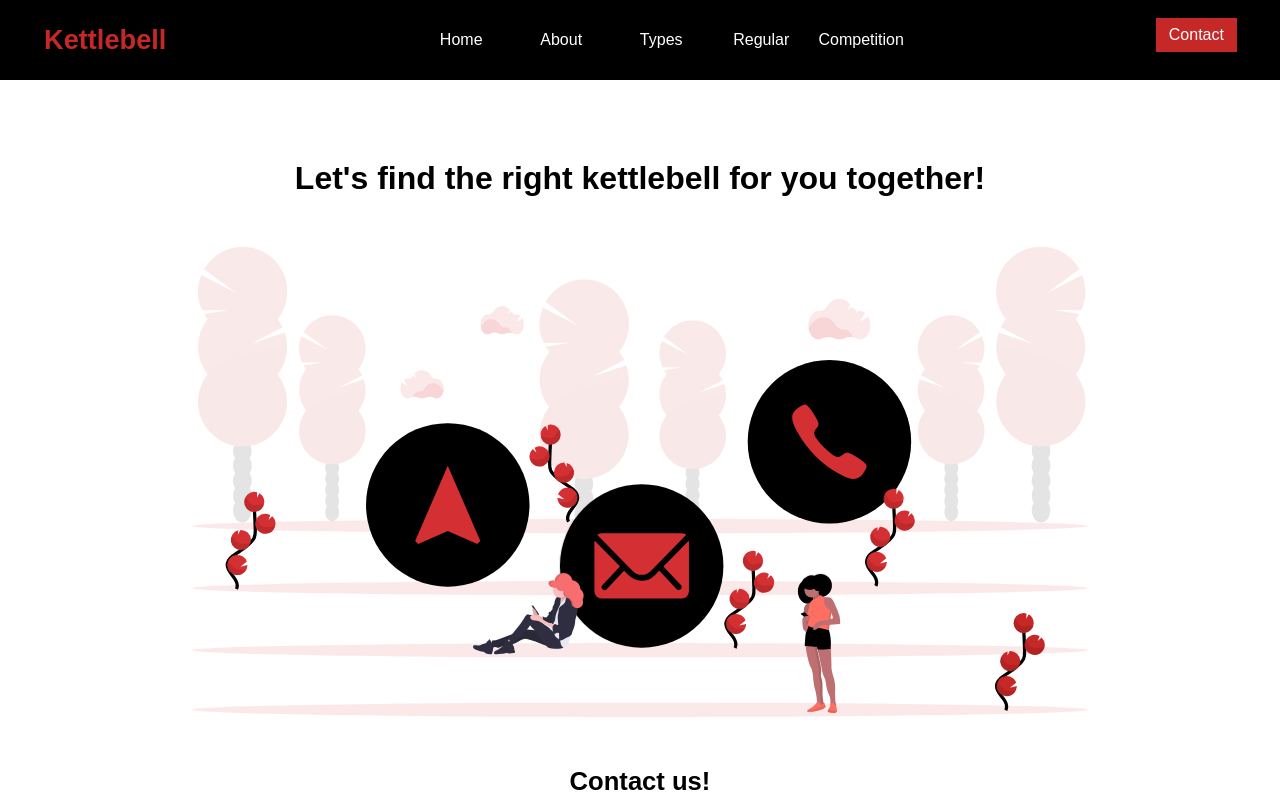
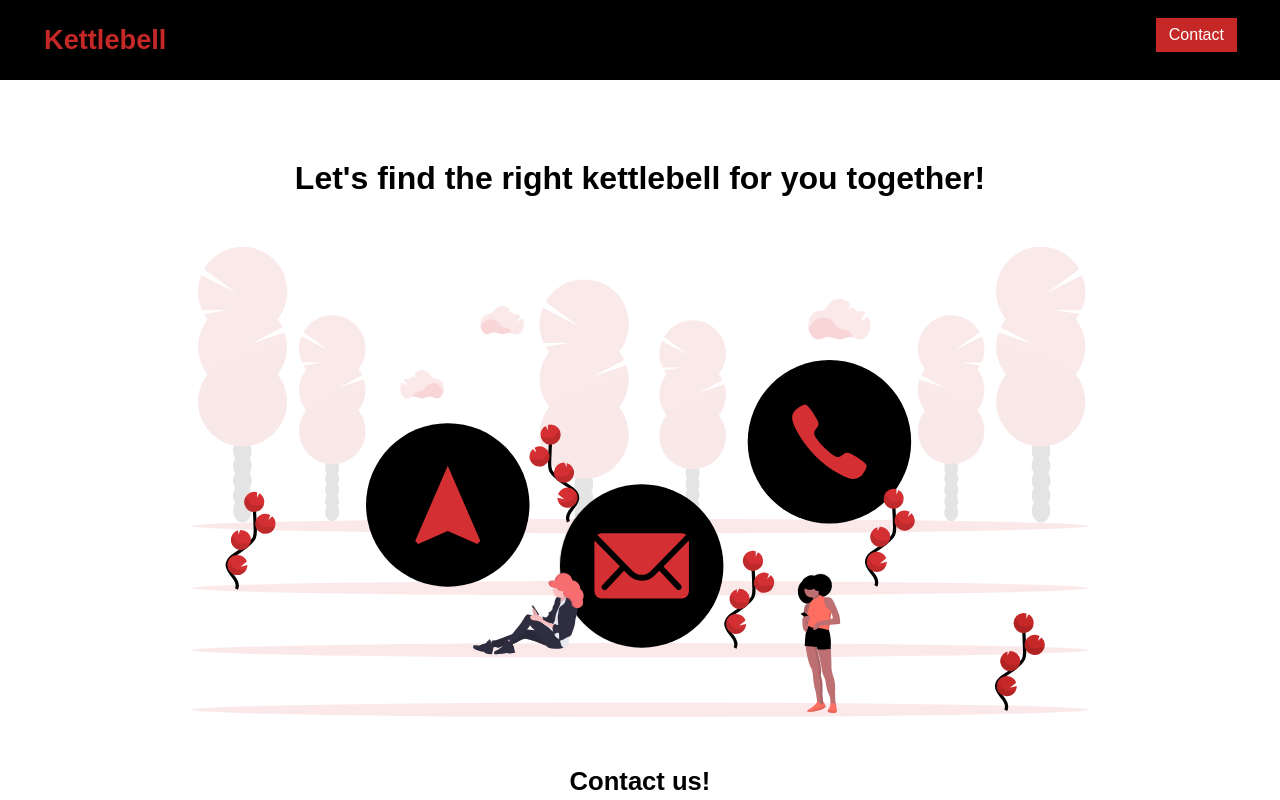
Before and after one commit to nebojsadj/Kettlebells, a React (Create React App) app: page /contact in a window 1280 px wide. Shown: the top 800 px of the page. Built offline with nearby package versions, Linux system fonts and the light colour scheme.

Commit message:
Sidebar repair

```diff
--- a/src/App.js
+++ b/src/App.js
@@ -6,6 +6,7 @@ import Contact from "./components/Contact/Contact";
 import Footer from "./components/Footer/Footer";
 import Kettlebells from "./components/Kettlebells/Kettlebells";
 import Navbar from "./components/Navbar/Navbar";
+import Sidebar from "./components/Sidebar/Sidebar";
 
 function App() {
   const [sideOpen, setSideOpen] = useState(false);
@@ -29,6 +30,7 @@ function App() {
   return (
     <>
       <Navbar secondRoute={secondRoute} toggle={toggle} />
+      <Sidebar toggle={toggle} sideOpen={sideOpen} />
       <Route path="/" exact>
         <Kettlebells forBuy={forBuy} />
       </Route>
--- a/src/components/Navbar/Navbar.js
+++ b/src/components/Navbar/Navbar.js
@@ -21,6 +21,7 @@ function Navbar({ secondRoute, toggle }) {
             Kettlebell
           </NavLogo>
           <MobileIcon onClick={toggle} />
+          {secondRoute || (
             <NavMenu>
               <NavItem>
                 <NavLink
@@ -83,6 +84,7 @@ function Navbar({ secondRoute, toggle }) {
                 </NavLink>
               </NavItem>
             </NavMenu>
+          )}
           <NavItem>
             <Link to="/contact">
               <Button>Contact</Button>
```
Lines whose indentation alone changed are shown as unchanged.
